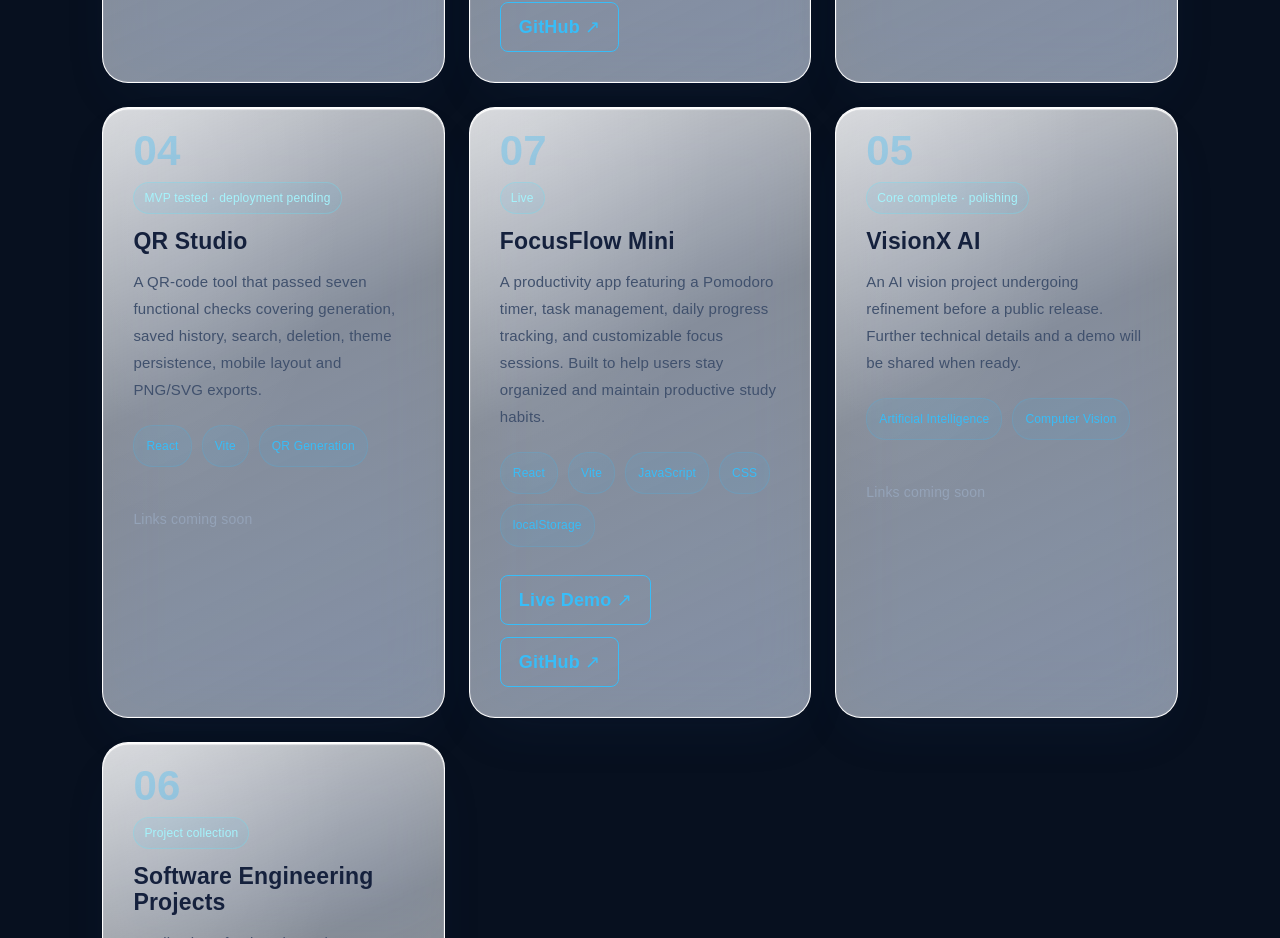
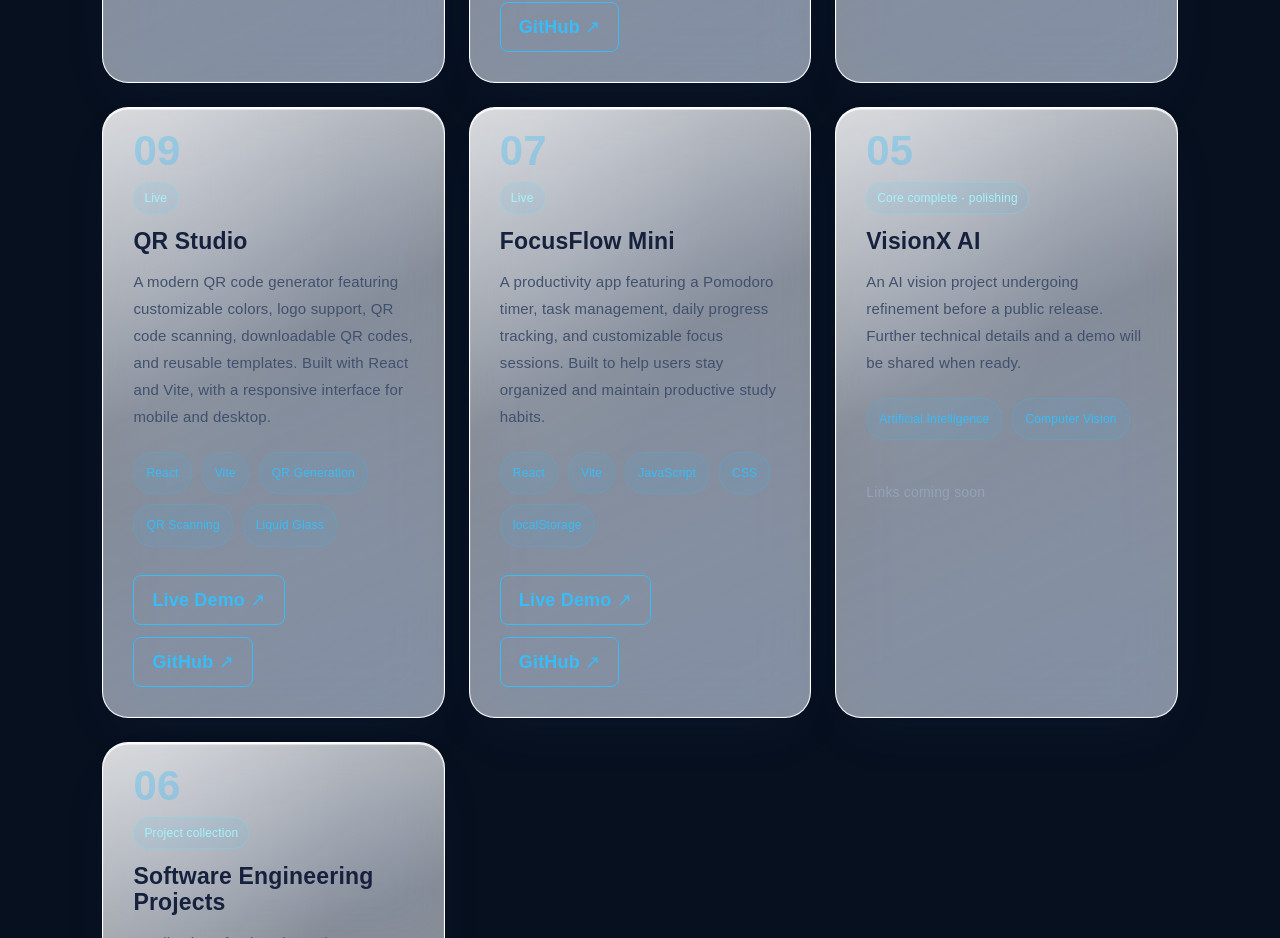
Before and after one commit to dionstacey03-dev/Dion-Portfolio-, a React (Vite) app: page / in a window 1280 px wide. Shown: the part 5840-6778 px from the top of the page. Built offline with nearby package versions, Linux system fonts and the light colour scheme; no server answers.

Commit message:
Add QR Studio as live portfolio project

```diff
--- a/src/App.jsx
+++ b/src/App.jsx
@@ -80,7 +80,7 @@ function App() {
     { number: '01', title: 'JARVIS AI Assistant', category: 'AI & Machine Learning', status: 'Working project · local assistant', description: 'A personal AI assistant built with Python featuring voice interaction, speech recognition, text-to-speech and AI-powered responses using Ollama.', technologies: ['Python', 'AI', 'Speech Recognition', 'Ollama'], links: [{ label: 'GitHub', href: 'https://github.com/dionstacey03-dev/JARVIS-AI-Assistant', external: true }, { label: 'Demo', href: '/jarvis-demo' }, { label: 'Case Study', href: '/projects/jarvis' }] },
     { number: '02', title: 'AI Smart Tourism Planner', category: 'AI & Machine Learning', status: 'Concept with live demo', description: 'An AI-powered tourism planning concept designed to create personalized travel experiences in Sri Lanka while considering destinations and travel conditions.', technologies: ['Artificial Intelligence', 'Travel Planning', 'Smart Tourism'], links: [{ label: 'Live Demo', href: 'https://ai-smart-tourism-planner.vercel.app', external: true }, { label: 'GitHub', href: 'https://github.com/dionstacey03-dev/AI-Smart-Tourism-Planner', external: true }] },
     { number: '03', title: 'GreenRoute AI', category: 'Web Applications', status: 'Prototype · deployment pending', description: 'A route-comparison prototype with journey comparisons, a Carbon Tracker, CSV export and a hybrid satellite map. Estimates and production deployment still need verification.', technologies: ['React', 'Python', 'FastAPI', 'Leaflet'], links: [{ label: 'Case Study', href: '/projects/greenroute' }] },
-    { number: '04', title: 'QR Studio', category: 'Web Applications', status: 'MVP tested · deployment pending', description: 'A QR-code tool that passed seven functional checks covering generation, saved history, search, deletion, theme persistence, mobile layout and PNG/SVG exports.', technologies: ['React', 'Vite', 'QR Generation'], links: [] },
+    { number: '09', title: 'QR Studio', category: 'Web Applications', status: 'Live', description: 'A modern QR code generator featuring customizable colors, logo support, QR code scanning, downloadable QR codes, and reusable templates. Built with React and Vite, with a responsive interface for mobile and desktop.', technologies: ['React', 'Vite', 'QR Generation', 'QR Scanning', 'Liquid Glass'], links: [{ label: 'Live Demo', href: 'https://qr-studio-fawn-three.vercel.app', external: true }, { label: 'GitHub', href: 'https://github.com/dionstacey03-dev/qr-studio', external: true }] },
     { number: '07', title: 'FocusFlow Mini', category: 'Web Applications', status: 'Live', description: 'A productivity app featuring a Pomodoro timer, task management, daily progress tracking, and customizable focus sessions. Built to help users stay organized and maintain productive study habits.', technologies: ['React', 'Vite', 'JavaScript', 'CSS', 'localStorage'], links: [{ label: 'Live Demo', href: 'https://focusflow-mini.vercel.app', external: true }, { label: 'GitHub', href: 'https://github.com/dionstacey03-dev/focusflow-mini', external: true }] },
     { number: '05', title: 'VisionX AI', category: 'AI & Machine Learning', status: 'Core complete · polishing', description: 'An AI vision project undergoing refinement before a public release. Further technical details and a demo will be shared when ready.', technologies: ['Artificial Intelligence', 'Computer Vision'], links: [] },
     { number: '06', title: 'Software Engineering Projects', category: 'Other Projects', status: 'Project collection', description: 'A collection of university and independent projects demonstrating programming, database management, problem solving and software engineering concepts.', technologies: ['Programming', 'SQL', 'Software Engineering'], links: [{ label: 'GitHub Profile', href: 'https://github.com/dionstacey03-dev', external: true }] },
```
